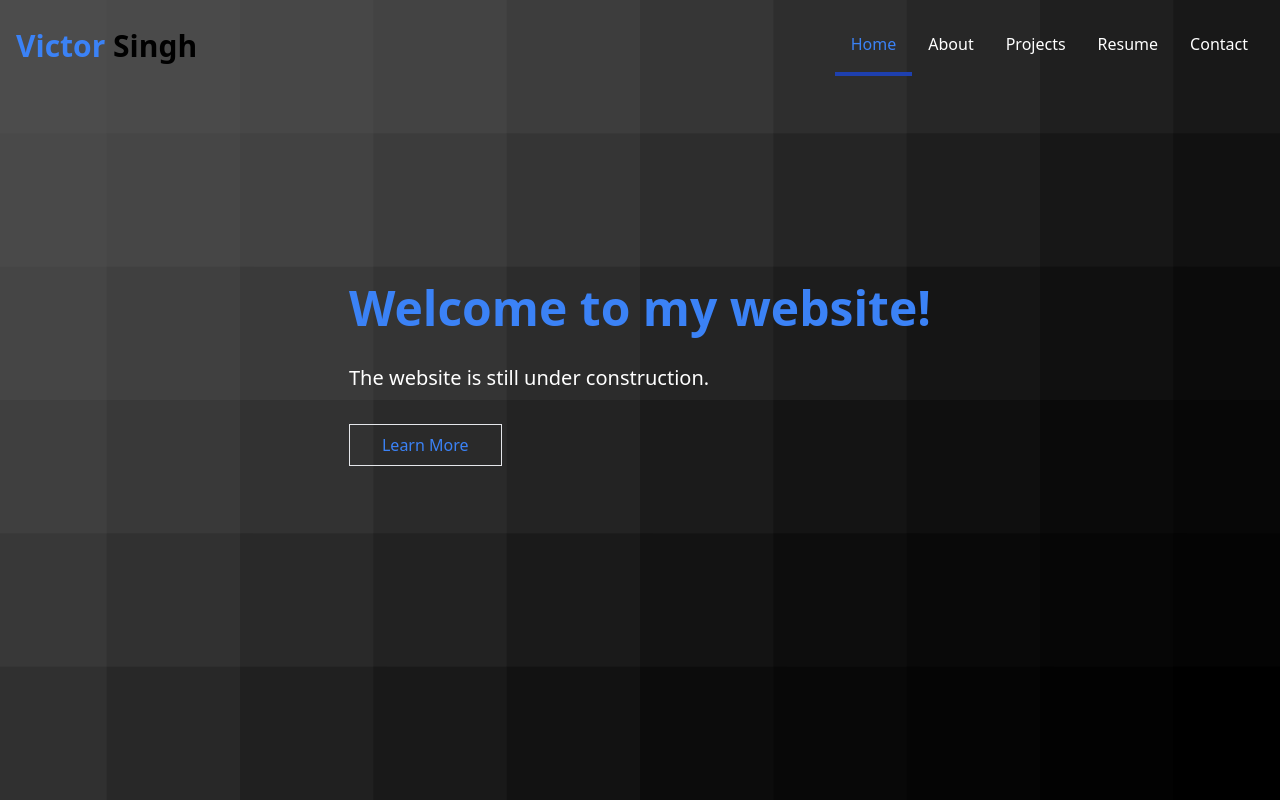
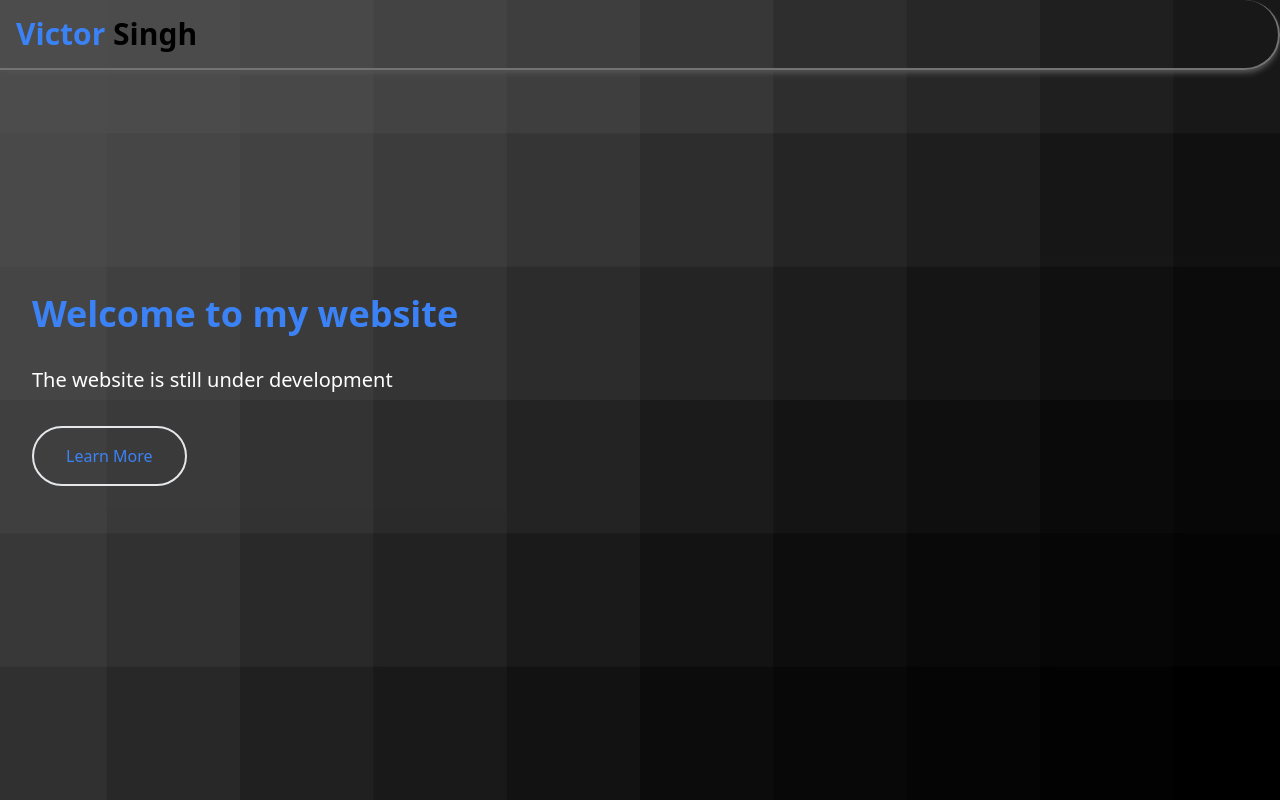
Before and after one commit to VictorRSingh/Vic-Bot, a Next.js app in the folder src/website/: page / in a window 1280 px wide. Built offline with nearby package versions, Linux system fonts and the light colour scheme.

Commit message:
Website Changes

```diff
--- /dev/null
+++ b/src/website/components/Button.js
@@ -0,0 +1,12 @@
+export default function Button({text}, props) {
+  return (
+    <>
+      <button>
+        <div className="border-2 rounded-full px-8 py-4">
+            <h1 className="text-blue-500">{text}</h1>
+        </div>
+
+      </button>
+    </>
+  );
+}
--- a/src/website/components/Hero.js
+++ b/src/website/components/Hero.js
@@ -1,28 +1,19 @@
 import { useRouter } from "next/router";
 
-export default function Hero({ heading, message, button = false }) {
+export default function Hero({
+  heading,
+  headingColor = "text-blue-500",
+  message,
+  messageColor = "text-white",
+  backgroundColor = "bg-transparent",
+}) {
   const router = useRouter();
-  const handleButton = () => {
-    router.push("/about");
-  };
 
   return (
     <>
-      <div className="flex justify-center items-center overflow-hidden">
-        <div className="p-8 mt-[10rem]">
-          <h2 className="text-5xl text-blue-500 font-bold">{heading}</h2>
-          <p className="py-8 text-xl text-white">{message}</p>
-          {button ? (
-            <button
-              onClick={handleButton}
-              className="px-8 py-2 text-blue-500 border"
-            >
-              {button}
-            </button>
-          ) : (
-            ""
-          )}
-        </div>
+      <div className={`grid grid-cols-1 px-4 m-4`}>
+        <h1 className={`text-4xl py-4 font-semibold ${headingColor}`}>{heading}</h1>
+        <p className={`text-xl py-4 ${messageColor}`}>{message}</p>
       </div>
     </>
   );
--- a/src/website/components/MainNav.js
+++ b/src/website/components/MainNav.js
@@ -4,7 +4,6 @@ import { useState, useEffect } from "react";
 import { AiOutlineMenu, AiOutlineClose } from "react-icons/ai";
 export default function MainNav(props) {
   const router = useRouter();
-
   const [toggled, setToggled] = useState(false);
 
   const handleNav = () => {
@@ -13,64 +12,15 @@ export default function MainNav(props) {
 
   return (
     <>
-      <div className="flex w-screen justify-between items-center p-4 grow text-white">
-        <Link href="/">
-          <h2 className="text-3xl">
-            <span className="text-blue-500 font-bold">Victor</span> <span className="text-black font-semibold">Singh</span>
-          </h2>
-        </Link>
-        <div className="hidden sm:flex">
-          <ul className="sm:flex">
-            <li
-              className={`p-4 ${
-                router.pathname == "/"
-                  ? "text-blue-500 border-b-4 border-blue-800"
-                  : "hover:text-blue-300"
-              }`}
-            >
-              <Link href="/">Home</Link>
-            </li>
-            <li
-              className={`p-4 ${
-                router.pathname == "/about"
-                  ? "text-blue-500 border-b-4 border-blue-800"
-                  : "hover:text-blue-300"
-              }`}
-            >
-              <Link href="/about">About</Link>
-            </li>
-            <li
-              className={`p-4 ${
-                router.pathname == "/projects"
-                  ? "text-blue-500 border-b-4 border-blue-800"
-                  : "hover:text-blue-300"
-              }`}
-            >
-              <Link href="/projects">Projects</Link>
-            </li>
-            <li
-              className={`p-4 ${
-                router.pathname == "/resume"
-                  ? "text-blue-500 border-b-4 border-blue-800"
-                  : "hover:text-blue-300"
-              }`}
-            >
-              <Link href="/resume">Resume</Link>
-            </li>
-            <li
-              className={`p-4 ${
-                router.pathname == "/contact"
-                  ? "text-blue-500 border-b-4 border-blue-800"
-                  : "hover:text-blue-300"
-              }`}
-            >
-              <Link href="/contact">Contact</Link>
-            </li>
-          </ul>
-        </div>
-
+      <div className="grid grid-cols-3 gap-4 items-center rounded-br-full rounded-tr-full border-b-2 border-r-2 border-neutral-500 shadow-neutral-600 shadow-md">
+        <span className="text-3xl col-span-2 p-4">
+          <span className="text-blue-500 font-bold">Victor</span> <span className="font-semibold">Singh</span>
+        </span>
         {/* Mobile Button */}
-        <div onClick={handleNav} className="block sm:hidden z-10">
+        <span
+          onClick={handleNav}
+          className="col-span-1 sm:hidden z-10 flex justify-end p-4"
+        >
           {toggled ? (
             <AiOutlineClose
               size={20}
@@ -79,7 +29,7 @@ export default function MainNav(props) {
           ) : (
             <AiOutlineMenu size={20} className="animate-pulse text-blue-500" />
           )}
-        </div>
+        </span>
         {/* Mobile Menu */}
         <div
           className={
@@ -88,7 +38,7 @@ export default function MainNav(props) {
               : "sm:hidden absolute top-0 left-[-100%] bottom-0 right-0 flex justify-center items-center w-full h-screen bg-neutral-800 text-center ease-in duration-300"
           }
         >
-          <ul>
+          <ul className="text-white font-semibold">
             <li
               onClick={handleNav}
               className={`p-4 text-3xl hover:text-blue-400 ${
--- a/src/website/pages/_app.js
+++ b/src/website/pages/_app.js
@@ -4,7 +4,7 @@ import "../styles/globals.css";
 function MyApp({ Component, pageProps }) {
   return (
     <>
-      <div className="bg-cover h-screen bg-black/70">
+      <div className="w-screen h-screen bg-black/70 bg-cover">
         <MainNav />
         <Component {...pageProps} />
       </div>
--- a/src/website/pages/about.js
+++ b/src/website/pages/about.js
@@ -1,10 +1,14 @@
 import Head from "next/head";
 import Hero from "../components/Hero";
+import { useRouter } from "next/router";
+import { use } from "react";
 
 export default function About(props) {
+  const router = useRouter();
+
   return (
     <>
-      About
+    About
     </>
   );
 }
--- a/src/website/pages/index.js
+++ b/src/website/pages/index.js
@@ -1,17 +1,21 @@
-import Head from 'next/head';
+import Head from "next/head";
+import Button from "../components/Button";
 import Hero from "../components/Hero";
 
 export default function Home() {
   return (
     <>
-    <div>
-      <Head>
-        <title>Victor Singh</title>
-        <meta name='My portfolio website' content='Generated by create next app'/>
-        <link rel='icon' href='/favicon.ico'/>
-      </Head>
-      <Hero heading="Welcome to my website!" message="The website is still under construction." button="Learn More"/>
-    </div>
+      <div className="grid grid-cols-1 items-center">
+        <div className="mt-48">
+          <Hero
+            heading={"Welcome to my website"}
+            message={"The website is still under development"}
+          />
+        </div>
+      </div>
+      <div className="flex px-8">
+          <Button text="Learn More"/>
+        </div>
     </>
   );
 }
--- a/src/website/styles/globals.css
+++ b/src/website/styles/globals.css
@@ -5,16 +5,10 @@
 html {
   display: flex;
   height: 100vh;
-  background-color: black;
+  width: 100%;
   background-image: url('../public/images/background.svg');
   background-position: center;
-  background-size: auto 100%;
+  background-size: cover;
   background-repeat: no-repeat;
-  background-size: cover;
+  background-attachment: fixed;
 }
-
-.custom-img {
-  background-image: url('../public/images/background.svg');
-  background-repeat: none;
-  background-size: cover;
-}
```
